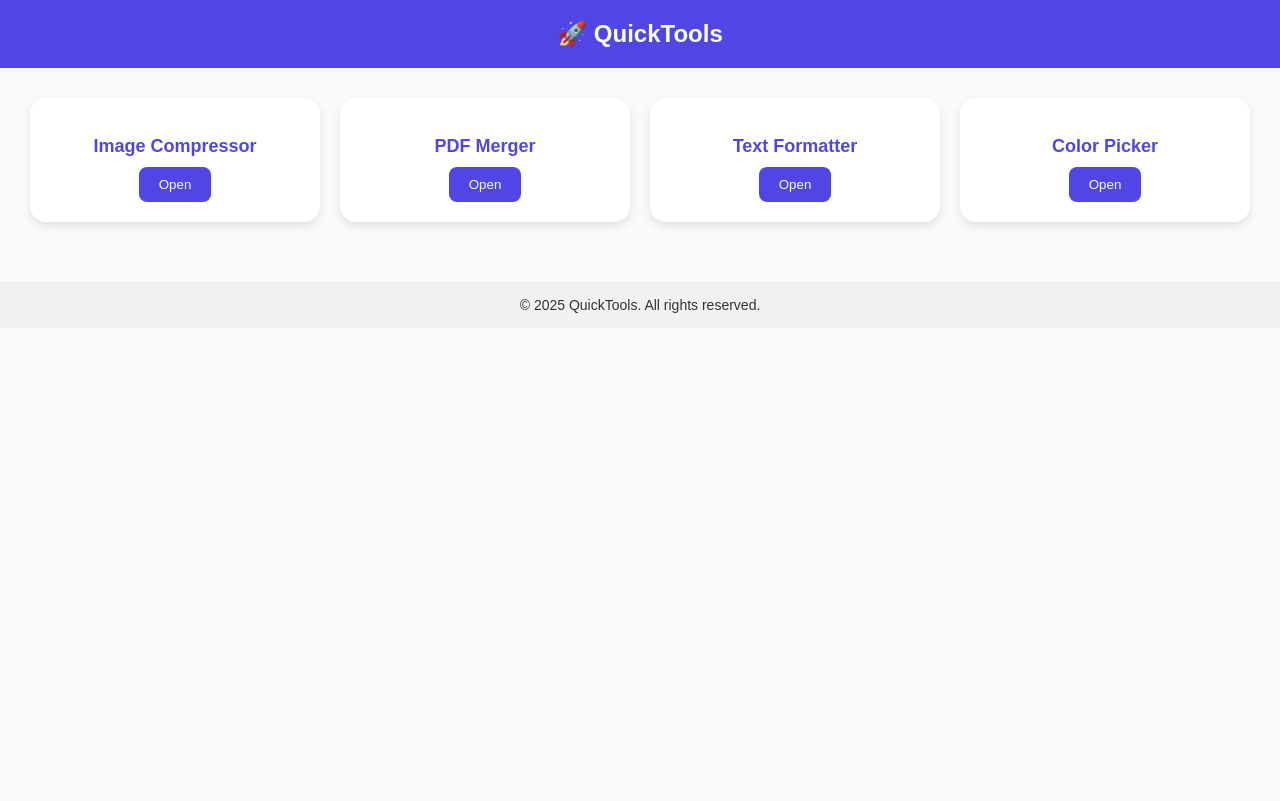
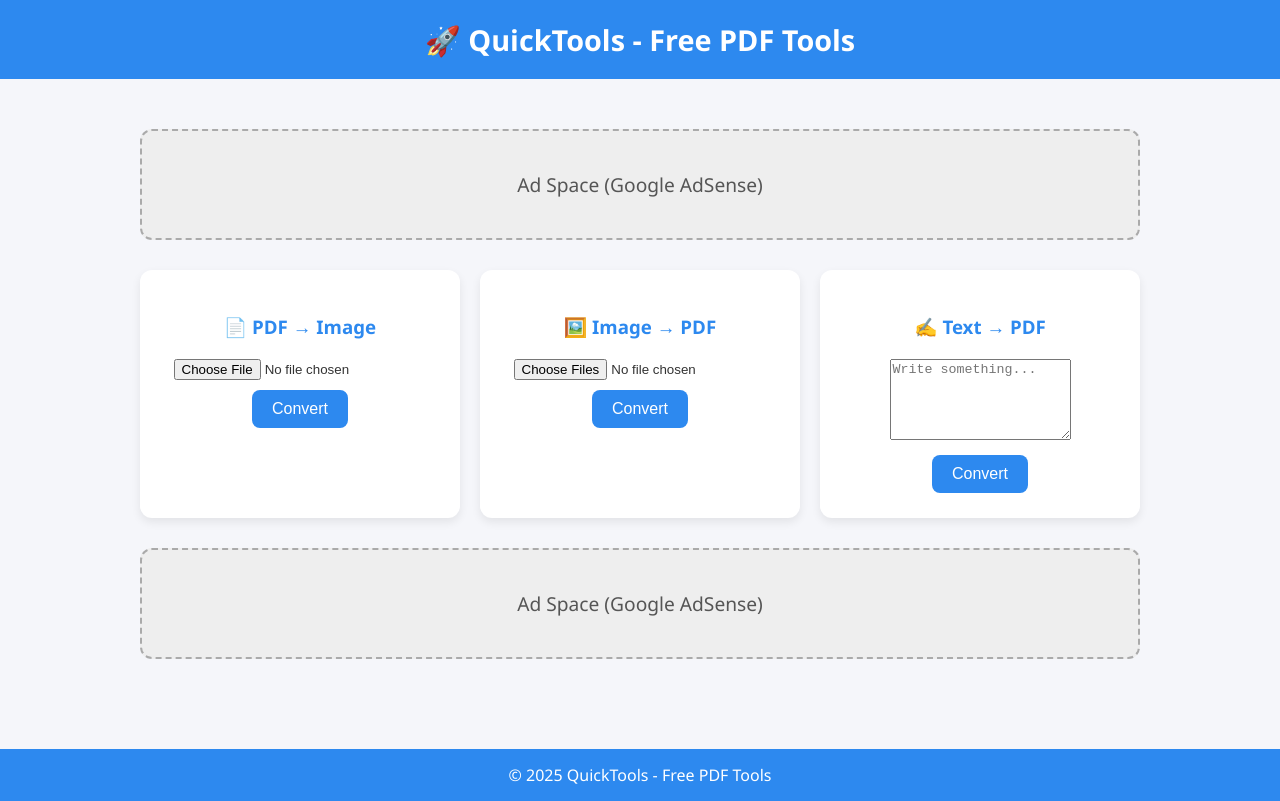
Before and after one commit to hichambenguesmia00-byte/Quicktools, a plain HTML site: page index.html in a window 1280 px wide. Drawn offline with nearby package versions, Linux system fonts and the light colour scheme.

Commit message:
Update index.html

```diff
--- a/index.html
+++ b/index.html
@@ -1,96 +1,171 @@
 <!DOCTYPE html>
 <html lang="en">
 <head>
-  <meta charset="UTF-8" />
-  <meta name="viewport" content="width=device-width, initial-scale=1.0"/>
-  <title>QuickTools</title>
+  <meta charset="UTF-8">
+  <meta name="viewport" content="width=device-width, initial-scale=1.0">
+  <title>QuickTools - Free PDF Tools</title>
   <style>
     body {
       margin: 0;
-      font-family: Arial, sans-serif;
-      background: #f9fafc;
+      font-family: "Segoe UI", sans-serif;
+      background: #f5f6fa;
       color: #333;
     }
     header {
-      background: #4f46e5;
+      background: #2d89ef;
       color: white;
       padding: 20px;
       text-align: center;
-      font-size: 24px;
+      font-size: 1.8rem;
       font-weight: bold;
     }
-    main {
+    .container {
+      max-width: 1000px;
+      margin: auto;
+      padding: 20px;
+    }
+    .tools {
       display: grid;
-      grid-template-columns: repeat(auto-fit,minmax(250px,1fr));
+      grid-template-columns: repeat(auto-fit, minmax(300px, 1fr));
       gap: 20px;
-      padding: 30px;
+      margin-top: 20px;
     }
-    .tool-card {
+    .tool {
       background: white;
-      border-radius: 16px;
-      padding: 20px;
+      border-radius: 12px;
+      padding: 25px;
       text-align: center;
-      box-shadow: 0 4px 10px rgba(0,0,0,0.1);
-      transition: transform 0.2s ease;
+      box-shadow: 0 4px 10px rgba(0,0,0,0.08);
+      transition: transform 0.2s;
     }
-    .tool-card:hover {
-      transform: scale(1.05);
+    .tool:hover {
+      transform: translateY(-4px);
     }
-    .tool-card h3 {
+    .tool h3 {
       margin-bottom: 10px;
-      font-size: 18px;
-      color: #4f46e5;
+      color: #2d89ef;
     }
-    .tool-card button {
+    input[type="file"], textarea {
+      margin: 10px 0;
+    }
+    button {
+      background: #2d89ef;
+      border: none;
+      color: white;
       padding: 10px 20px;
-      border: none;
       border-radius: 8px;
-      background: #4f46e5;
-      color: white;
       cursor: pointer;
-      transition: background 0.3s;
+      font-size: 1rem;
     }
-    .tool-card button:hover {
-      background: #3730a3;
+    button:hover {
+      background: #1e5cb3;
+    }
+    .ads {
+      background: #eee;
+      border: 2px dashed #aaa;
+      text-align: center;
+      padding: 40px;
+      margin: 30px 0;
+      font-size: 1.2rem;
+      color: #555;
+      border-radius: 12px;
     }
     footer {
+      background: #2d89ef;
+      color: white;
+      padding: 15px;
       text-align: center;
-      padding: 15px;
-      background: #f1f1f1;
-      margin-top: 30px;
-      font-size: 14px;
+      margin-top: 40px;
     }
   </style>
 </head>
 <body>
-  <header>
-    🚀 QuickTools
-  </header>
+  <header>🚀 QuickTools - Free PDF Tools</header>
 
-  <main>
-    <div class="tool-card">
-      <h3>Image Compressor</h3>
-      <button>Open</button>
+  <div class="container">
+
+    <!-- مكان للإعلانات -->
+    <div class="ads">Ad Space (Google AdSense)</div>
+
+    <div class="tools">
+      <!-- PDF to Image -->
+      <div class="tool">
+        <h3>📄 PDF → Image</h3>
+        <input type="file" id="pdfToImg" accept="application/pdf">
+        <button onclick="pdfToImage()">Convert</button>
+        <div id="pdfResult"></div>
+      </div>
+
+      <!-- Image to PDF -->
+      <div class="tool">
+        <h3>🖼️ Image → PDF</h3>
+        <input type="file" id="imgToPdf" accept="image/*" multiple>
+        <button onclick="imageToPDF()">Convert</button>
+        <div id="imgResult"></div>
+      </div>
+
+      <!-- Text to PDF -->
+      <div class="tool">
+        <h3>✍️ Text → PDF</h3>
+        <textarea id="textInput" rows="5" placeholder="Write something..."></textarea><br>
+        <button onclick="textToPDF()">Convert</button>
+        <div id="textResult"></div>
+      </div>
     </div>
 
-    <div class="tool-card">
-      <h3>PDF Merger</h3>
-      <button>Open</button>
-    </div>
+    <!-- مكان ثاني للإعلانات -->
+    <div class="ads">Ad Space (Google AdSense)</div>
 
-    <div class="tool-card">
-      <h3>Text Formatter</h3>
-      <button>Open</button>
-    </div>
+  </div>
 
-    <div class="tool-card">
-      <h3>Color Picker</h3>
-      <button>Open</button>
-    </div>
-  </main>
+  <footer>© 2025 QuickTools - Free PDF Tools</footer>
 
-  <footer>
-    © 2025 QuickTools. All rights reserved.
-  </footer>
+  <!-- مكتبات js -->
+  <script src="https://cdnjs.cloudflare.com/ajax/libs/pdf-lib/1.17.1/pdf-lib.min.js"></script>
+  <script src="https://cdnjs.cloudflare.com/ajax/libs/jspdf/2.5.1/jspdf.umd.min.js"></script>
+
+  <script>
+    // PDF → Image (بسيط: عرض صفحات كصور)
+    async function pdfToImage() {
+      const file = document.getElementById("pdfToImg").files[0];
+      if (!file) return alert("Please upload a PDF");
+      const url = URL.createObjectURL(file);
+      document.getElementById("pdfResult").innerHTML =
+        `<p>Preview only. For full conversion use advanced tools.</p><iframe src="${url}" width="100%" height="400"></iframe>`;
+    }
+
+    // Image → PDF
+    async function imageToPDF() {
+      const { jsPDF } = window.jspdf;
+      const pdf = new jsPDF();
+      const files = document.getElementById("imgToPdf").files;
+      if (!files.length) return alert("Upload images first!");
+      for (let i = 0; i < files.length; i++) {
+        const imgData = await readFileAsDataURL(files[i]);
+        pdf.addImage(imgData, "JPEG", 10, 10, 180, 160);
+        if (i < files.length - 1) pdf.addPage();
+      }
+      pdf.save("converted.pdf");
+    }
+
+    // Text → PDF
+    function textToPDF() {
+      const { jsPDF } = window.jspdf;
+      const text = document.getElementById("textInput").value;
+      if (!text) return alert("Write something!");
+      const pdf = new jsPDF();
+      pdf.text(text, 10, 20);
+      pdf.save("text.pdf");
+    }
+
+    function readFileAsDataURL(file) {
+      return new Promise((resolve, reject) => {
+        const reader = new FileReader();
+        reader.onload = () => resolve(reader.result);
+        reader.onerror = reject;
+        reader.readAsDataURL(file);
+      });
+    }
+  </script>
 </body>
 </html>
```
